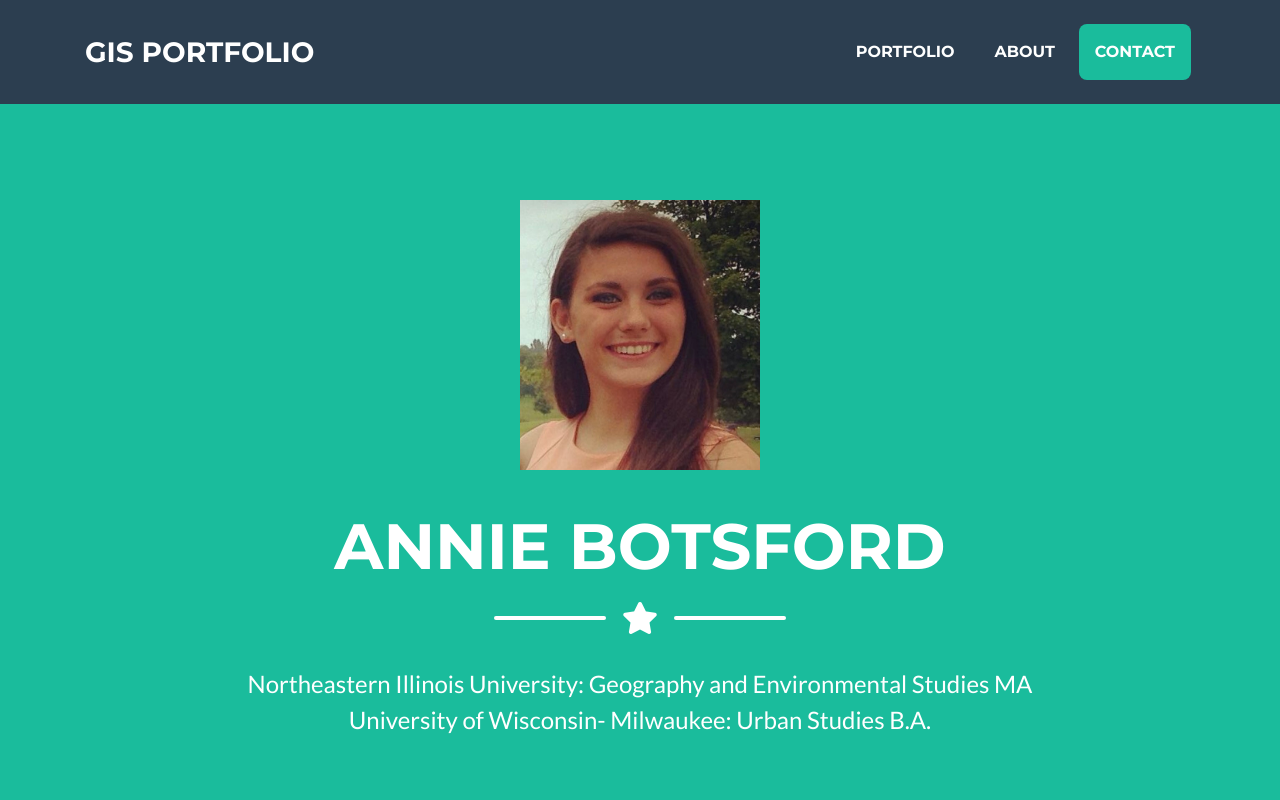
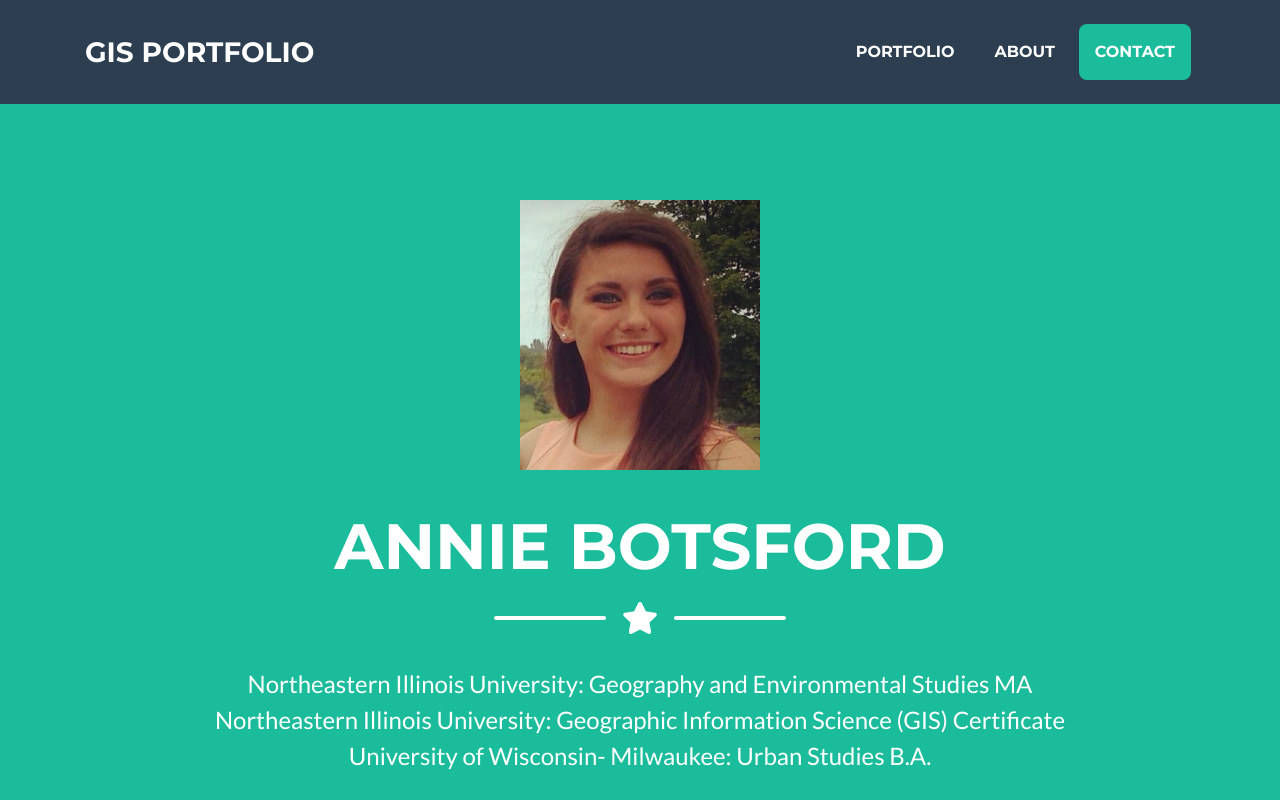
Before and after one commit to abotsford/abotsford.github.io, a website with bundled scripts: page index.html in a window 1280 px wide. Shown: the top 800 px of the page. Built offline with nearby package versions, Linux system fonts and the light colour scheme.

Commit message:
adding certificate

```diff
--- a/index.html
+++ b/index.html
@@ -66,7 +66,7 @@
       </div>
 
       <!-- Masthead Subheading -->
-      <p class="masthead-subheading font-weight-light mb-0">Northeastern Illinois University: Geography and Environmental Studies MA <br> University of Wisconsin- Milwaukee: Urban Studies B.A. </p>
+      <p class="masthead-subheading font-weight-light mb-0">Northeastern Illinois University: Geography and Environmental Studies MA <br> Northeastern Illinois University: Geographic Information Science (GIS) Certificate <br> University of Wisconsin- Milwaukee: Urban Studies B.A. </p>
 
     </div>
   </header>
```
Also changed, not shown: 1 other file.
